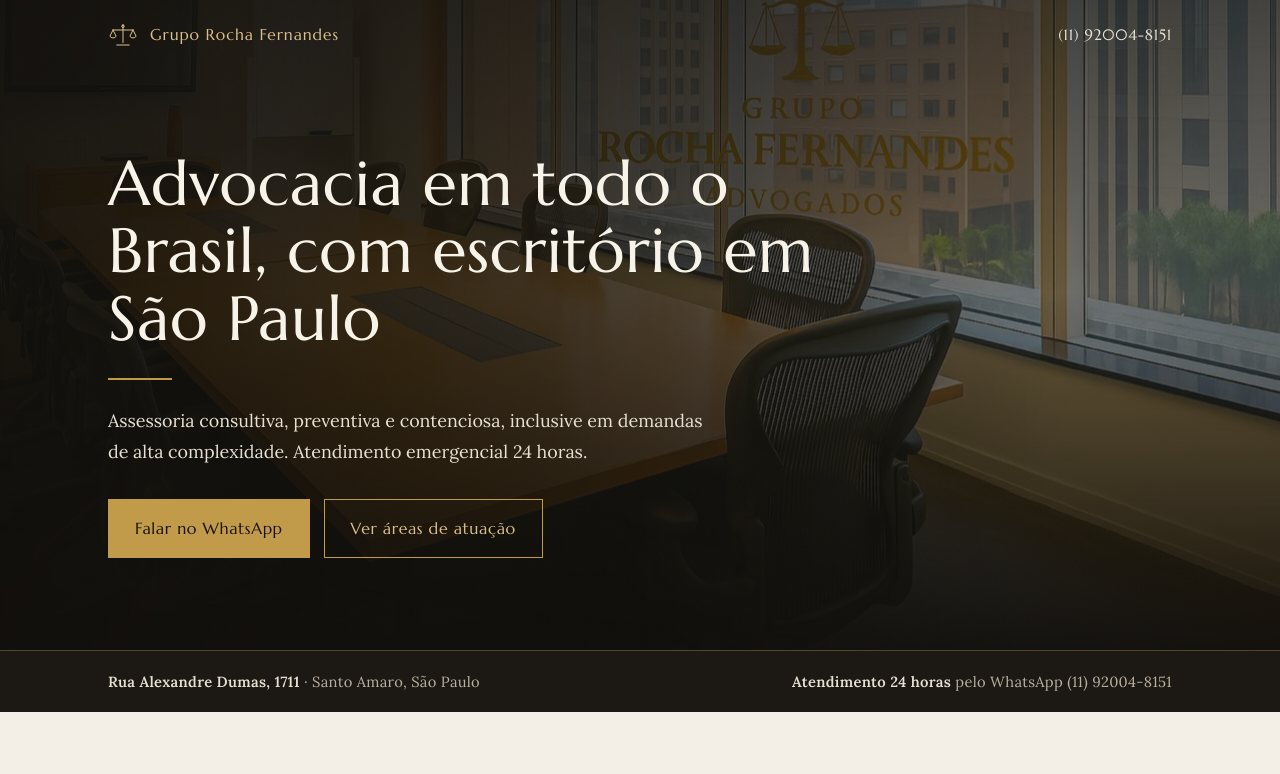
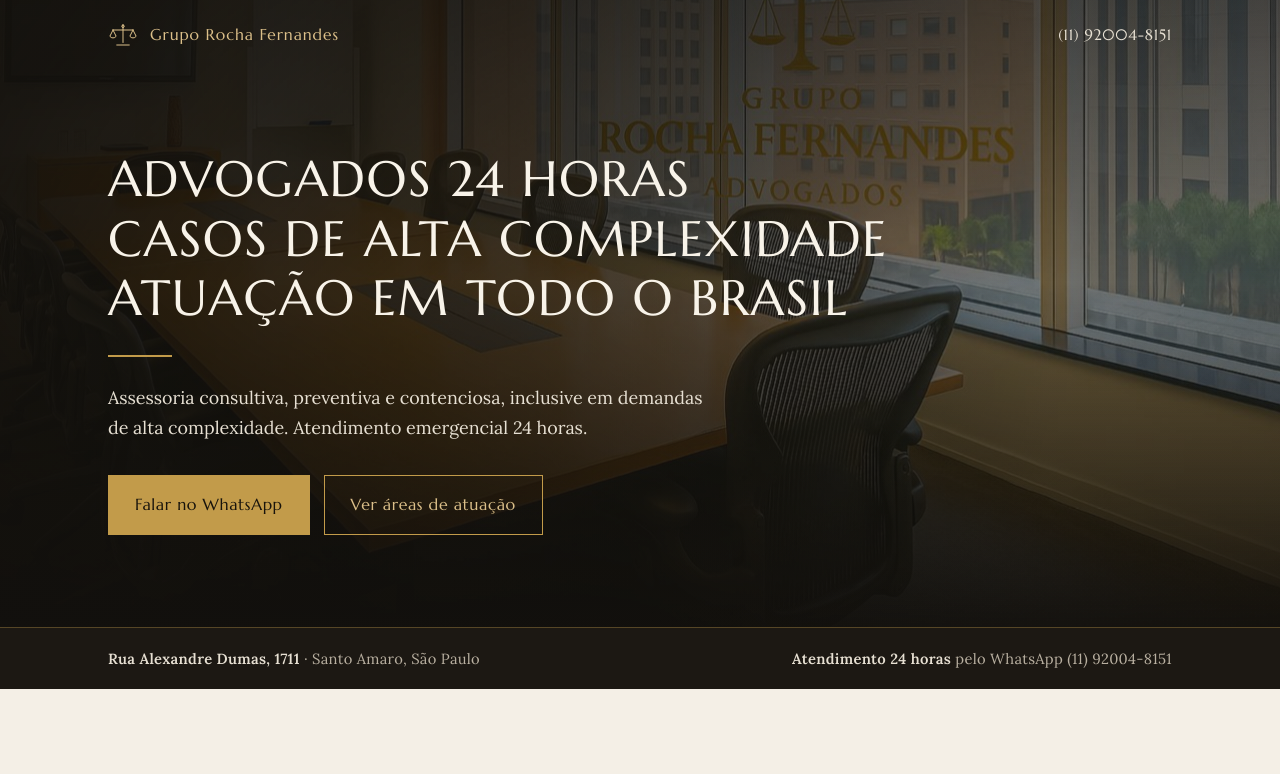
Before and after one commit to gruporochafernandesadvocacia-hue/grupo-rocha-fernandes-advogados, a plain HTML site: page index.html in a window 1280 px wide. Shown: the top 774 px of the page. Drawn offline with Linux system fonts and the light colour scheme.

Commit message:
topo com as tres linhas pedidas pelo escritorio

```diff
--- a/index.html
+++ b/index.html
@@ -59,7 +59,8 @@ body.pronto .topo::before{transform:scale(1)}
 .topo::after{content:"";position:absolute;inset:0;background:linear-gradient(90deg,rgba(18,16,13,.9) 0%,rgba(18,16,13,.62) 42%,rgba(18,16,13,.06) 82%),linear-gradient(180deg,rgba(18,16,13,.55) 0%,rgba(18,16,13,.1) 45%,rgba(18,16,13,.95) 100%)}
 .topo .conteudo{position:relative;z-index:1}
 .hero{padding:150px 0 92px;max-width:780px}
-.hero h1{font-family:var(--display);font-weight:400;font-size:clamp(2.3rem,5vw,3.9rem);line-height:1.08;letter-spacing:.01em;color:#F8F3E9}
+.hero h1{font-family:var(--display);font-weight:400;font-size:clamp(1.15rem,4.7vw,3.1rem);line-height:1.2;letter-spacing:.03em;text-transform:uppercase;color:#F8F3E9}
+.hero h1 span{display:block}
 .hero .linha{width:64px;height:2px;background:var(--ouro);margin:26px 0;transform-origin:left;transform:scaleX(0);transition:transform .9s .35s ease}
 body.pronto .hero .linha{transform:scaleX(1)}
 .hero p{font-size:1.12rem;color:var(--texto-claro);max-width:54ch}
@@ -244,7 +245,7 @@ footer .nota{margin-top:26px;padding-top:20px;border-top:1px solid rgba(231,224,
   <div class="conteudo">
     <div class="container">
       <div class="hero" id="inicio">
-        <h1 class="surge">Advocacia em todo o Brasil, com escritório em São Paulo</h1>
+        <h1 class="surge"><span>Advogados 24 horas</span> <span>Casos de alta complexidade</span> <span>Atuação em todo o Brasil</span></h1>
         <div class="linha" aria-hidden="true"></div>
         <p class="surge d1">Assessoria consultiva, preventiva e contenciosa, inclusive em demandas de alta complexidade. Atendimento emergencial 24 horas.</p>
         <div class="acoes surge d2">
```
